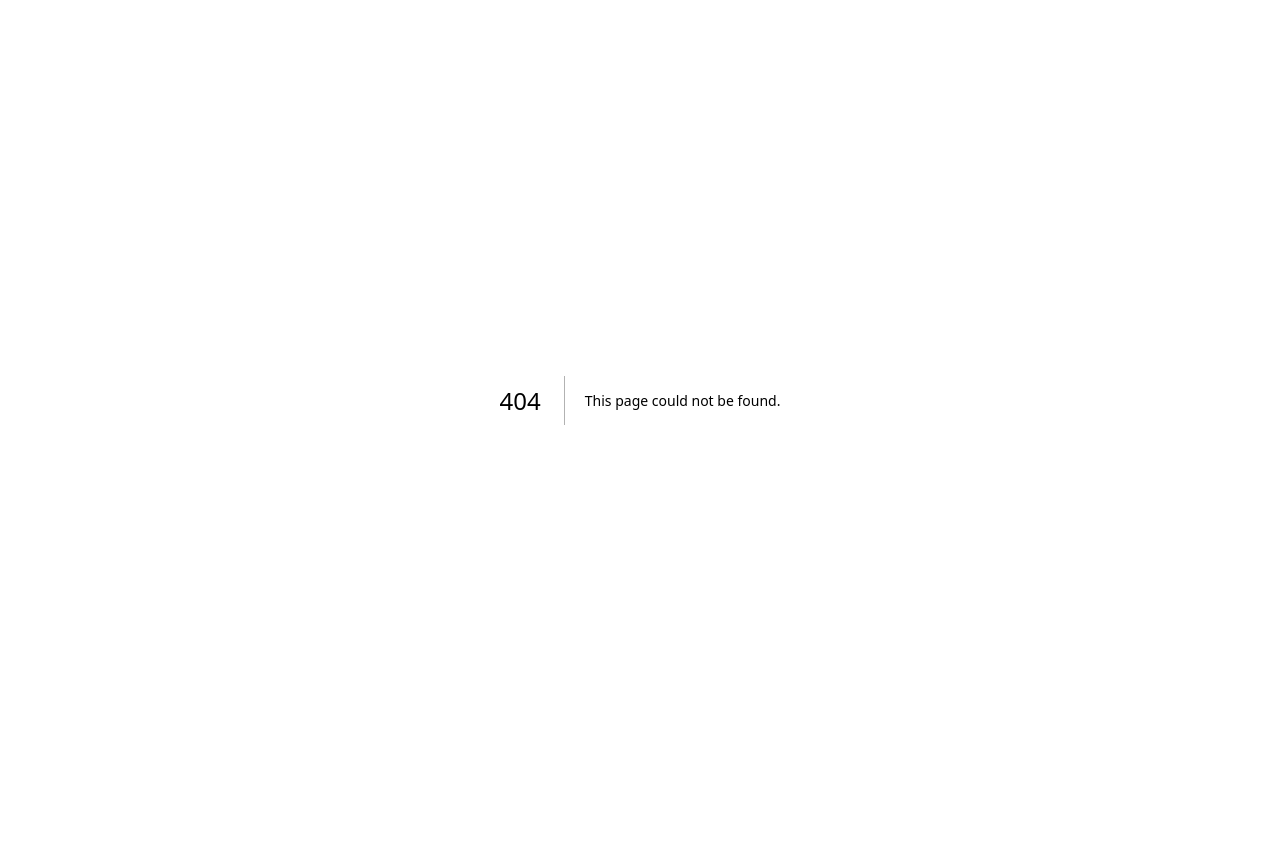
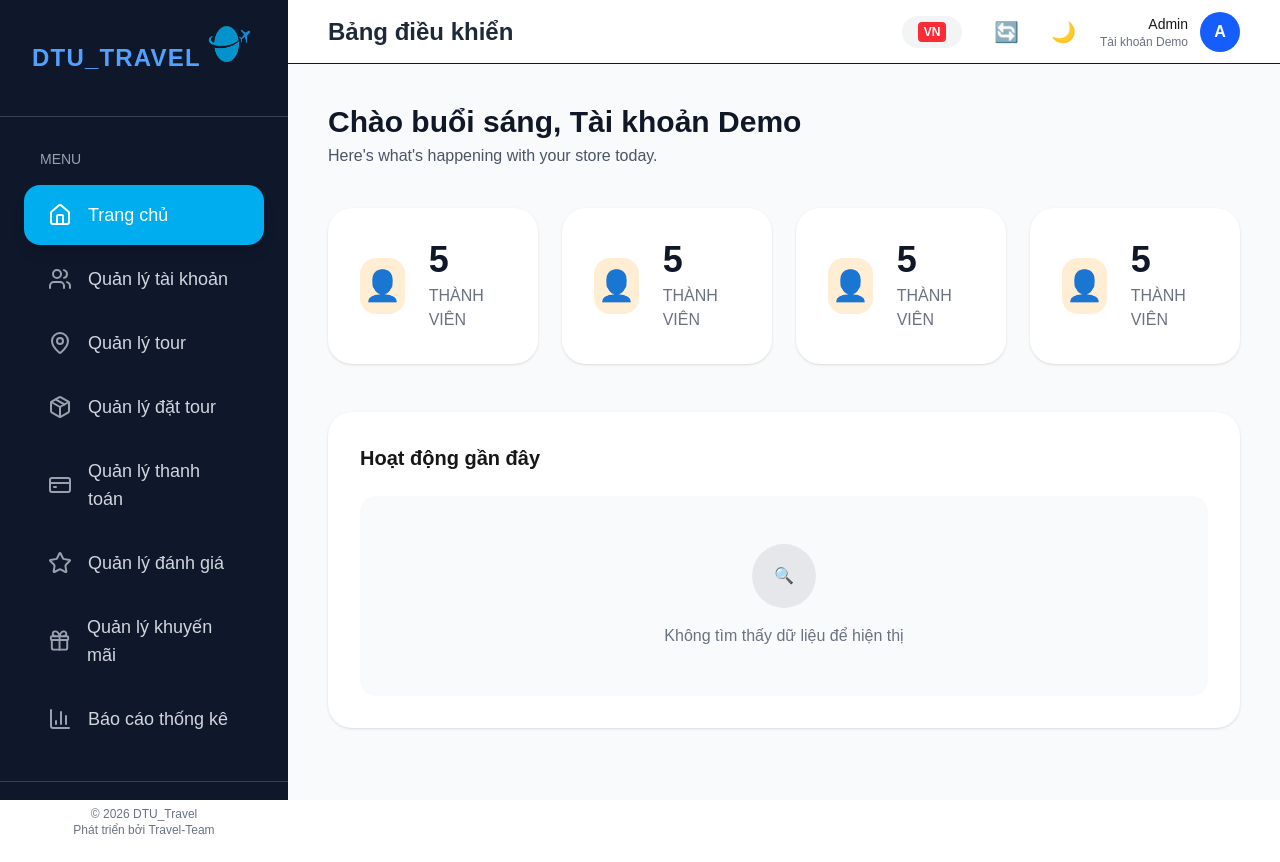
Before and after one commit to KLTN-03-2026/GR66, a Next.js app in the folder frontend/: page /admin in a window 1280 px wide. Before the commit this address had no page. Before the commit the page ends 800 px from the top, so only its background shows below. Built offline with nearby package versions, Linux system fonts and the light colour scheme.

Commit message:
trung update dashboard admin

```diff
--- /dev/null
+++ b/frontend/app/admin/layout.tsx
@@ -0,0 +1,116 @@
+"use client";
+
+import Link from "next/link";
+import { usePathname } from "next/navigation";
+import { Home, Users, MapPin, Package, CreditCard, Star, Gift, BarChart3 } from "lucide-react";
+import Image from "next/image";
+
+export default function AdminLayout({ children }: { children: React.ReactNode }) {
+  const pathname = usePathname();
+
+  const menuItems = [
+    { href: "/admin", icon: Home, label: "Trang chủ" },
+    { href: "/admin/users", icon: Users, label: "Quản lý tài khoản" },
+    { href: "/admin/tours", icon: MapPin, label: "Quản lý tour" },
+    { href: "/admin/bookings", icon: Package, label: "Quản lý đặt tour" },
+    { href: "/admin/payments", icon: CreditCard, label: "Quản lý thanh toán" },
+    { href: "/admin/reviews", icon: Star, label: "Quản lý đánh giá" },
+    { href: "/admin/promotions", icon: Gift, label: "Quản lý khuyến mãi" },
+    { href: "/admin/reports", icon: BarChart3, label: "Báo cáo thống kê" },
+  ];
+
+  return (
+    <div className="flex h-screen bg-gray-50">
+      {/* Sidebar */}
+      <aside className="w-72 bg-[#0F172A] text-white flex flex-col">
+        {/* Logo DTU_TRAVEL - Dùng đúng phần bạn cung cấp */}
+        <div className="p-8 border-b border-gray-700">
+          <Link href="/" className="flex items-center hover:opacity-90 transition">
+            <div className="flex items-center">
+              <div className="text-2xl text-blue-400 font-bold tracking-wider">DTU_TRAVEL</div>
+              <div className="relative -mt-7">
+                <Image
+                  src="/logo.png"
+                  alt="DTU Travel Logo"
+                  width={100}
+                  height={50}
+                  className="h-20 w-auto"
+                  priority
+                />
+              </div>
+            </div>
+          </Link>
+        </div>
+
+        {/* Menu */}
+        <nav className="flex-1 px-6 py-8">
+          <p className="text-gray-400 text-sm font-medium mb-4 px-4">MENU</p>
+          <div className="space-y-1">
+            {menuItems.map((item) => {
+              const isActive = pathname === item.href;
+              return (
+                <Link
+                  key={item.href}
+                  href={item.href}
+                  className={`flex items-center gap-4 px-6 py-4 rounded-2xl text-lg font-medium transition-all ${
+                    isActive
+                      ? "bg-[#00AEEF] text-white shadow-lg"
+                      : "hover:bg-gray-800 text-gray-300"
+                  }`}
+                >
+                  <item.icon className={`w-6 h-6 ${isActive ? "text-white" : "text-gray-400"}`} />
+                  {item.label}
+                </Link>
+              );
+            })}
+          </div>
+        </nav>
+
+        {/* Footer Sidebar */}
+        <div className="p-6 border-t border-gray-700 text-center text-xs text-gray-500">
+          © 2026 DTU_Travel<br />
+          Phát triển bởi Travel-Team
+        </div>
+      </aside>
+
+      {/* Main Content Area */}
+      <div className="flex-1 flex flex-col overflow-hidden">
+        {/* Top Header */}
+        <header className="h-16 bg-white border-b flex items-center justify-between px-10">
+          <div className="flex items-center gap-4">
+            <h1 className="text-2xl font-semibold text-gray-800">Bảng điều khiển</h1>
+          </div>
+
+          <div className="flex items-center gap-6">
+            <div className="flex items-center gap-2 bg-gray-100 px-4 py-1.5 rounded-full">
+              <div className="w-7 h-5 bg-red-500 rounded-sm flex items-center justify-center text-white text-xs font-bold">VN</div>
+            </div>
+
+            <div className="flex items-center gap-4">
+              <button className="p-2 hover:bg-gray-100 rounded-full transition">
+                <span className="text-xl">🔄</span>
+              </button>
+              <button className="p-2 hover:bg-gray-100 rounded-full transition">
+                <span className="text-xl">🌙</span>
+              </button>
+              <div className="flex items-center gap-3">
+                <div className="text-right">
+                  <p className="font-medium text-sm">Admin</p>
+                  <p className="text-xs text-gray-500">Tài khoản Demo</p>
+                </div>
+                <div className="w-10 h-10 bg-blue-600 rounded-full flex items-center justify-center text-white font-semibold">
+                  A
+                </div>
+              </div>
+            </div>
+          </div>
+        </header>
+
+        {/* Page Content */}
+        <main className="flex-1 overflow-auto bg-gray-50 p-10">
+          {children}
+        </main>
+      </div>
+    </div>
+  );
+}
--- /dev/null
+++ b/frontend/app/admin/page.tsx
@@ -0,0 +1,42 @@
+export default function AdminDashboard() {
+  return (
+    <div>
+      <div className="mb-10">
+        <h1 className="text-3xl font-bold text-gray-900">Chào buổi sáng, Tài khoản Demo</h1>
+        <p className="text-gray-600 mt-1">Here's what's happening with your store today.</p>
+      </div>
+
+      {/* Stats Cards */}
+      <div className="grid grid-cols-2 md:grid-cols-4 gap-6 mb-12">
+        {[
+          { label: "THÀNH VIÊN", value: "5", icon: "👤" },
+          { label: "THÀNH VIÊN", value: "5", icon: "👤" },
+          { label: "THÀNH VIÊN", value: "5", icon: "👤" },
+          { label: "THÀNH VIÊN", value: "5", icon: "👤" },
+        ].map((stat, i) => (
+          <div key={i} className="bg-white rounded-3xl p-8 shadow-sm flex items-center gap-6">
+            <div className="w-14 h-14 bg-orange-100 rounded-2xl flex items-center justify-center text-3xl">
+              {stat.icon}
+            </div>
+            <div>
+              <p className="text-4xl font-bold text-gray-900">{stat.value}</p>
+              <p className="text-gray-500 mt-1">{stat.label}</p>
+            </div>
+          </div>
+        ))}
+      </div>
+
+      {/* Hoạt động gần đây */}
+      <div className="bg-white rounded-3xl p-8 shadow-sm">
+        <h3 className="text-xl font-semibold mb-6">Hoạt động gần đây</h3>
+
+        <div className="bg-gray-50 rounded-2xl p-12 text-center">
+          <div className="mx-auto w-16 h-16 bg-gray-200 rounded-full flex items-center justify-center mb-4">
+            🔍
+          </div>
+          <p className="text-gray-500">Không tìm thấy dữ liệu để hiện thị</p>
+        </div>
+      </div>
+    </div>
+  );
+}
```
